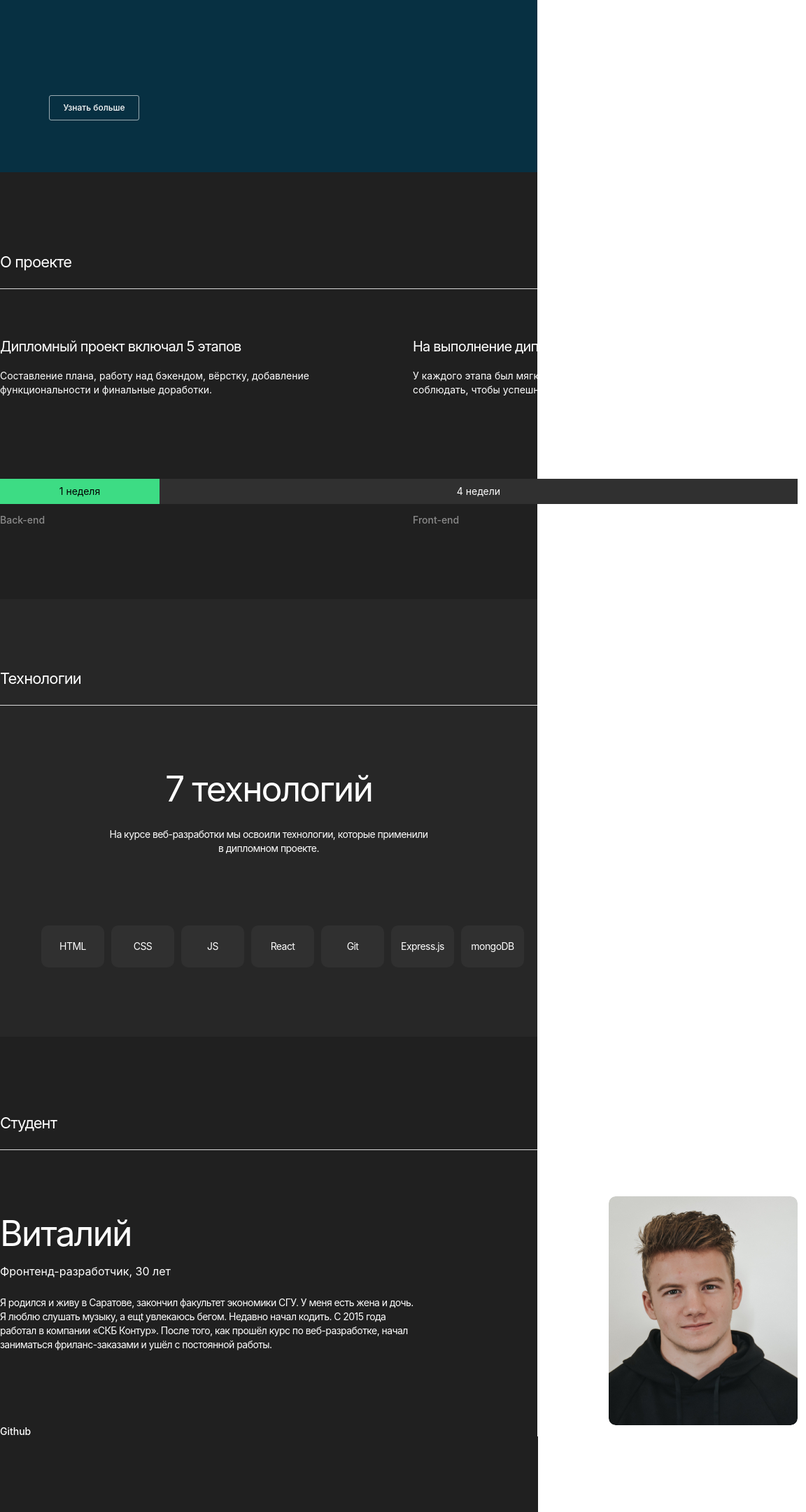
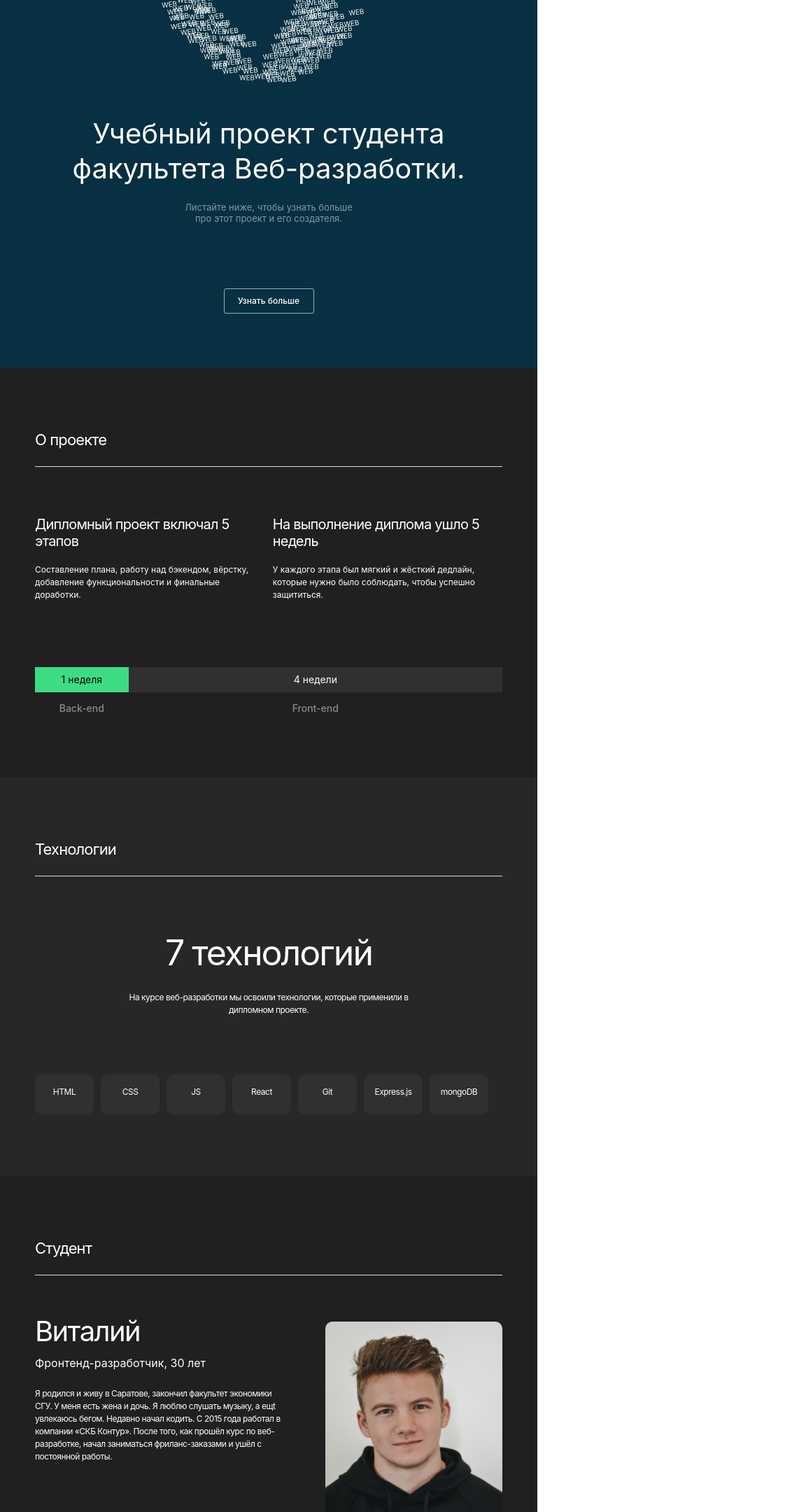
Before and after one commit to Kelendis2/movies-explorer-frontend, a React (Create React App) app: page / in a window 768 px wide. Shown: the part 400-2560 px from the top of the page at 70% size, 1152 px wide, since content can reach past the window. Built offline with nearby package versions, Linux system fonts and the light colour scheme.

Commit message:
Main 768

```diff
--- a/src/components/Footer/Footer.css
+++ b/src/components/Footer/Footer.css
@@ -1,10 +1,10 @@
 .footer {
   background-color: #202020;
-  margin: -1px 0 0 0;
+  margin:  0 70px;
   color: #fff;
 }
 .footer__title {
-  width: 1140px;
+  max-width: 1140px;
   margin: 0 auto;
   padding-bottom: 20px;
   color: #8b8b8b;
@@ -16,7 +16,7 @@
   border-bottom: 1px solid #424242;
 }
 .footer__navigation {
-  width: 1140px;
+  max-width: 1140px;
   margin: 0 auto;
   display: flex;
   justify-content: space-between;
@@ -38,3 +38,8 @@
   color: #fff;
   text-decoration: none;
 }
+@media screen and (min-width: 768px) {
+  .footer {
+    margin:  0 30px;
+  }
+}
--- a/src/components/Header/Header.css
+++ b/src/components/Header/Header.css
@@ -34,3 +34,10 @@
   font-weight: 500;
   line-height: normal;
 }
+
+@media screen and (max-width: 768px) {
+  .header {
+    padding: 18px 30px;
+  }
+
+}
--- a/src/components/Main/AboutMe/AboutMe.css
+++ b/src/components/Main/AboutMe/AboutMe.css
@@ -1,35 +1,45 @@
 .about-me {
   background-color: #202020;
   color: white;
-  margin-top: -1px;
-  padding-top: 110px;
+  margin: 0;
+  padding: 110px 70px;
 }
 
 .about-me__student-info {
   display: flex;
-  gap: 270px;
-  width: 1140px;
+  justify-content: space-between;
+  max-width: 1140px;
   margin: 0 auto;
 }
 .about-me__text-content {
-  width: 600px;
+  max-width: 600px;
+  padding-right: 15px;
 }
 .about-me__text-content_subtitle {
-  margin: 18px;
+  margin: 66px 0 0;
+  padding: 0;
+  max-width: 600px;
   text-align: left;
+  font-size: 50px;
+  font-style: normal;
+  font-weight: 400;
+  line-height: 58px;
+  letter-spacing: -2px;
 }
 .about-me__text-content_caption {
-  width: 600px 0 99px 0;
+  max-width: 600px;
 }
 .about-me__student_photo {
-  margin-top: 66px;
+  margin: 66px 0;
   border-radius: 10px;
+  max-width: 270px;
+  max-height: 327px;
 }
 .about-me__link-github {
   display: block;
-  margin: 0 auto;
+  margin: -86px auto;
   padding: 0;
-  width: 1140px;
+  max-width: 1140px;
   font-size: 14px;
   font-style: normal;
   font-weight: 500;
@@ -37,3 +47,23 @@
   color: #fff;
   text-decoration: none;
 }
+
+@media screen and (max-width: 768px) {
+  .about-me {
+    padding: 90px 50px;
+  }
+  .about-me__text-content_subtitle {
+    margin: 60px 0 0;
+    max-width: 348px;
+    font-size: 40px;
+    line-height: 40px;
+    letter-spacing: -1.6px;
+  }
+  .about-me__text-content_caption {
+    max-width: 364px;
+  }
+  .about-me__student_photo {
+    max-width: 255px;
+    max-height: 307px;
+  }
+}
--- a/src/components/Main/AboutMe/AboutMe.jsx
+++ b/src/components/Main/AboutMe/AboutMe.jsx
@@ -9,14 +9,14 @@ function AboutMe() {
       <h2 className="about-me__title section__title">Студент</h2>
       <div className="about-me__student-info">
         <div className="about-me__text-content">
-          <h3 className="about-me__text-content_subtitle section__subtitle">
+          <h3 className="about-me__text-content_subtitle">
             {" "}
             Виталий
           </h3>
           <p className="about-me__text-content_student-major">
             Фронтенд-разработчик, 30 лет
           </p>
-          <p className="about-me__text-content_caption section__caption section__caption">
+          <p className="about-me__text-content_caption  section__caption">
             Я родился и живу в Саратове, закончил факультет экономики СГУ. У
             меня есть жена и дочь. Я люблю слушать музыку, а ещt увлекаюсь
             бегом. Недавно начал кодить. С 2015 года работал в компании «СКБ
--- a/src/components/Main/AboutProject/AboutProject.css
+++ b/src/components/Main/AboutProject/AboutProject.css
@@ -1,7 +1,7 @@
 .about-project {
   background-color: #202020;
-  margin-top: -1px;
-  padding-top: 115px;
+  margin-top: 0;
+  padding: 110px 70px 108px;
   color: white;
 }
 .section__title {
@@ -18,7 +18,7 @@
 .about-project__tablel {
   display: flex;
   gap: 40px;
-  width: 1140px;
+  max-width: 1140px;
   margin: 0 auto;
   padding: 0;
 }
@@ -31,7 +31,7 @@
   margin: 0;
   margin-top: 70px;
   padding: 0;
-  width: 550px;
+  max-width: 550px;
   font-size: 20px;
   font-style: normal;
   font-weight: 400;
@@ -42,7 +42,7 @@
   margin: 0;
   margin-bottom: 103px;
   padding: 0;
-  width: 550px;
+  max-width: 550px;
   font-size: 14px;
   font-style: normal;
   font-weight: 400;
@@ -52,7 +52,7 @@
   display: flex;
   margin: 0 auto;
   padding: 0;
-  width: 1140px;
+  max-width: 1140px;
 }
 .about-project__week-one {
   width: 228px;
@@ -77,17 +77,37 @@
 }
 .about-project__line-captions {
   display: flex;
-  width: 1000px;
-  gap: 390px;
   margin: 0 auto;
-  padding-bottom: 106px;
+  padding: 0;
+  max-width: 1140px;
+  text-align: center;
 }
 .about-project__line-caption {
   margin: 0;
-  width: 200px;
   font-size: 14px;
   font-style: normal;
   font-weight: 500;
   line-height: 17px;
   color: #8b8b8b;
 }
+.line-caption_one{
+  width: 228px;
+}
+.line-caption_two{
+  width: 912px;
+}
+
+@media screen and (max-width: 768px) {
+  .about-project {
+    padding: 90px 50px 90px;
+}
+.about-project__tablel{
+  gap:30px;
+}
+.table__item_text {
+  margin-bottom: 80px;
+  max-width: 319px;
+  font-size: 12px;
+  line-height: 18px;
+}
+}
--- a/src/components/Main/AboutProject/AboutProject.jsx
+++ b/src/components/Main/AboutProject/AboutProject.jsx
@@ -19,10 +19,10 @@ function AboutProject (){
         <p className="about-project__week-one">1 неделя</p>
         <p className="about-project__week-four">4 недели</p>
       </div>
-      <p className="about-project__line-captions">
-      <p  className="about-project__line-caption">Back-end</p>
-      <div className="about-project__line-caption">Front-end</div>
-      </p>
+      <div className="about-project__line-captions">
+      <span className="about-project__line-caption line-caption_one">Back-end</span>
+      <span className="about-project__line-caption line-caption_two">Front-end</span>
+      </div>
 
 
     </section>
--- a/src/components/Main/Portfolio /Portfolio.css
+++ b/src/components/Main/Portfolio /Portfolio.css
@@ -2,13 +2,13 @@
   background-color: #202020;
   display: flex;
   flex-direction: column;
-  margin: -1px;
-  padding: 100px 0 105px 0;
+  margin: 0;
+  padding: 30px 70px 160px 70px;
 
 }
 .portfolio__title {
-  width: 1140px;
-  margin: 50px auto;
+  max-width: 1140px;
+  margin: 50px 0;
   padding: 0;
   color: #8b8b8b;
   font-size: 18px;
@@ -22,8 +22,9 @@
   text-decoration: none;
   border-bottom: 1px solid #dadada;
   margin: 0;
-  width: 1140px;
-  margin: 0px auto 20px;
+  padding: 0;
+  max-width: 1140px;
+  margin: 0px 0 20px 0;
 }
 .portfolio-link__text {
   color: #fff;
@@ -36,3 +37,15 @@
   line-height: 50px;
   letter-spacing: -1.2px;
 }
+
+@media screen and (max-width: 768px) {
+  .portfolio {
+    padding: 40px 50px 125px 50px;
+}
+.portfolio-link__text {
+  padding-bottom: 19px;
+  font-size: 28px;
+  letter-spacing: -1.12px;
+}
+
+}
--- a/src/components/Main/Promo/Promo.css
+++ b/src/components/Main/Promo/Promo.css
@@ -1,29 +1,30 @@
 .promo {
   background-color: #073042;
-  margin-top: -1px;
-  padding-bottom: 50px;
+  margin: 0;
+  padding: 0 70px;
+  padding-bottom: 78px;
   color: white;
   display: flex;
-  gap: 255px;
+  justify-content: space-between;
 }
 .promo__text {
   margin: 0;
-  max-width: 640px;
+  max-width: 740px;
   padding-top: 75px;
 }
 .promo__text-title {
-  width: 640px;
   color: #fff;
-  margin: 0 0 36px 70px;
+  max-width: 640px;
+  margin: 0;
   font-size: 50px;
   font-style: normal;
   font-weight: 400;
   line-height: 58px;
-
 }
 .promo__text-subtitle {
   max-width: 310px;
-  margin: 0 0 0 70px;
+  margin: 36px 0 0 0;
+  padding: 0;
   color: #fff;
   font-size: 13px;
   font-style: normal;
@@ -32,7 +33,7 @@
   opacity: 0.5;
 }
 .promo__button {
-  margin: 146px 0 25px 70px;
+  margin: 146px 0 0;
   width: 129px;
   height: 36px;
   cursor: pointer;
@@ -45,8 +46,43 @@
   border: 1px solid rgba(255, 255, 255, 0.6);
   background-color: transparent;
 }
+
 .promo__image {
   margin-top: 75px;
-  width: 310px;
-  height: 304px;
+  max-width: 310px;
+  max-height: 304px;
 }
+
+@media screen and (max-width: 768px) {
+  .promo {
+    flex-direction: column-reverse;
+    gap: 48px;
+    align-items: center;
+    justify-content: center;
+    padding: 0 44px 77px;
+  }
+  .promo__text {
+    padding: 0;
+    max-width: 675px;
+  }
+  .promo__text-title {
+    max-width: 680px;
+    padding: 0;
+    font-size: 40px;
+    line-height: 50px;
+    text-align: center;
+  }
+  .promo__text-subtitle {
+    max-width: 260px;
+    margin: 22px auto 92px;
+
+    text-align: center;
+  }
+  .promo__button {
+    margin: 0 auto;
+    display: block;
+  }
+  .promo__image {
+    margin: 140px auto 0;
+  }
+}
--- a/src/components/Main/Promo/Promo.jsx
+++ b/src/components/Main/Promo/Promo.jsx
@@ -7,7 +7,7 @@ function Promo (){
   return(
     <section className="promo">
     <div className="promo__text">
-      <h1 className="promo__text-title">Учебный проект студента факультета <br /> Веб-разработки.</h1>
+      <h1 className="promo__text-title">Учебный проект студента факультета Веб-разработки.</h1>
       <p className="promo__text-subtitle">Листайте ниже, чтобы узнать больше про этот проект и его создателя.</p>
       <Link className="promo__link" to="about-project" smooth={true}>
       <button className="promo__button" type="button">Узнать больше</button>
--- a/src/components/Main/Techs/Techs.css
+++ b/src/components/Main/Techs/Techs.css
@@ -1,15 +1,15 @@
 .techs {
   background-color: #272727;
   color: white;
-  margin-top: -1px;
+  margin-top: 0;
   padding: 0;
-  padding-top: 100px;
+  padding: 100px 70px 100px;
 }
 .techs__subtitle {
   text-align: center;
 }
 .section__subtitle {
-  width: 600px;
+  max-width: 600px;
   padding: 0;
   margin: 90px auto 0;
   font-size: 50px;
@@ -19,7 +19,7 @@
   letter-spacing: -2px;
 }
 .techs__caption {
-  width: 460px;
+  max-width: 460px;
   text-align: center;
 }
 .section__caption {
@@ -34,9 +34,9 @@
 .techs__table {
   display: flex;
   margin: 100px auto 0;
-  padding-bottom: 100px;
+  padding: 0;
   gap: 10px;
-  width: 690px;
+  max-width: 690px;
 }
 .techs__table_item {
   width: 90px;
@@ -51,3 +51,29 @@
   letter-spacing: -0.56px;
   list-style-type: none;
 }
+
+@media screen and (max-width: 768px) {
+  .techs {
+    padding: 90px 50px 88px;
+  }
+  .section__caption {
+    font-size: 12px;
+    line-height: 18px;
+    letter-spacing: -0.48px;
+  }
+  .techs__table_item {
+    width: 84px;
+    height: 57px;
+    font-size: 12px;
+    line-height: 50px;
+    letter-spacing: -0.48px;
+    list-style-type: none;
+  }
+  .section__subtitle {
+    margin: 80px auto 0;
+  }
+  .techs__table {
+
+    margin: 83px auto 0;
+  }
+}
--- a/src/components/Movies/Movies.jsx
+++ b/src/components/Movies/Movies.jsx
@@ -14,7 +14,6 @@ function Movies (){
        moviesList={moviesList.slice(0)}
        />
       <AddMoviesTable />
-      <NavTab />
     </section>
   )
 }
--- a/src/components/Navigation/Navigation.css
+++ b/src/components/Navigation/Navigation.css
@@ -4,7 +4,7 @@
 }
 .navigation__main {
   display: flex;
-  gap: 390px;
+  justify-content: space-between;
 }
 
 .navigation__link {
```
